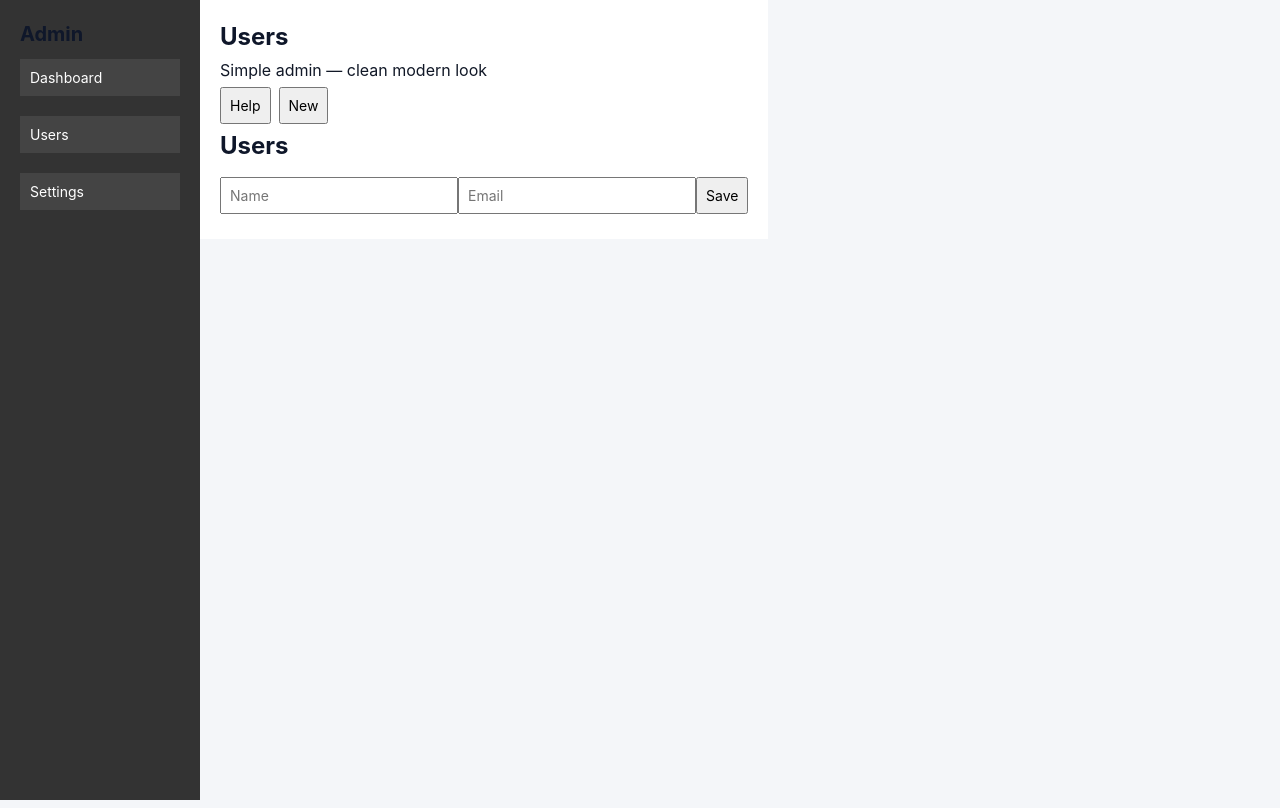
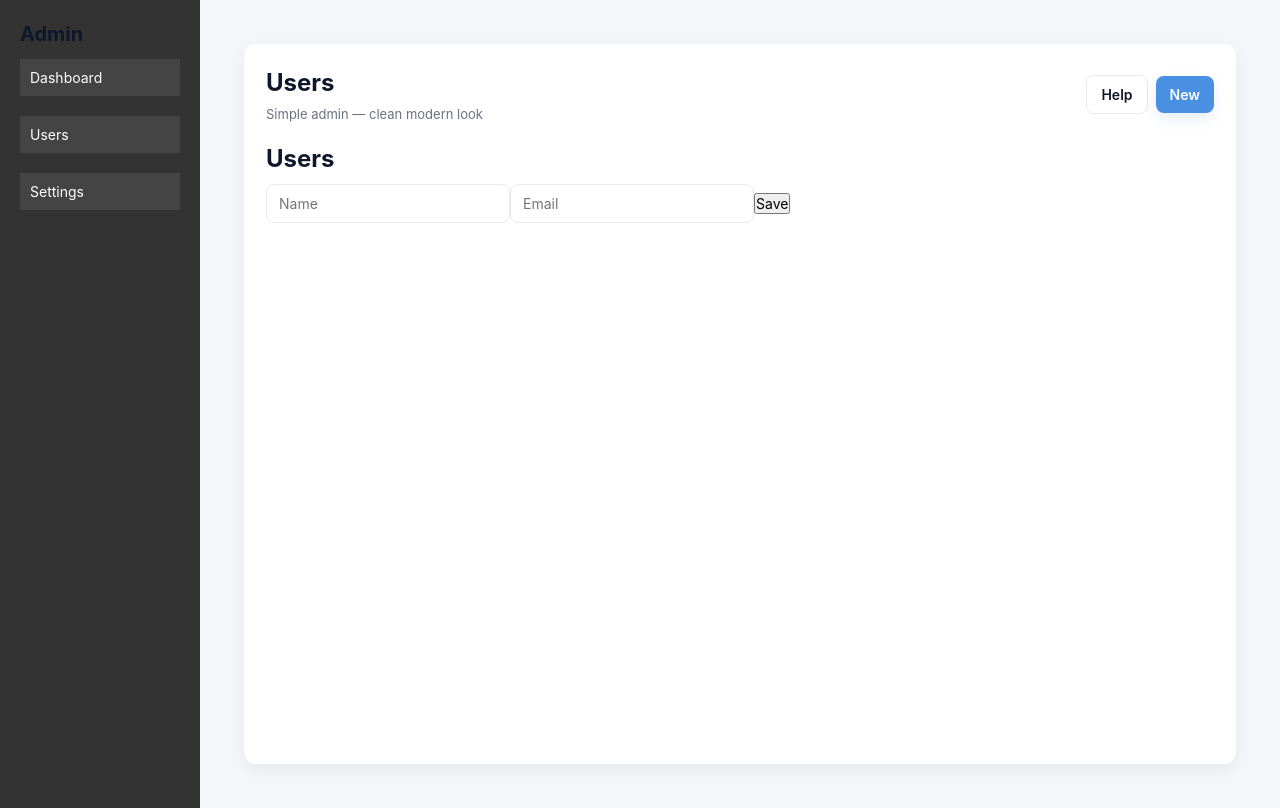
Before and after one commit to Sarthak-1729/React-admin-panel, a React (Create React App) app: page / in a window 1280 px wide. Both pictures are taken after a click on the button "Users". Built offline with nearby package versions, Linux system fonts and the light colour scheme; the HTML template or start-up script is replaced by a standard one.

Commit message:
Update App.css

```diff
--- a/src/App.css
+++ b/src/App.css
@@ -1,30 +1,148 @@
+/* Layout */
 .app-container {
-display: flex;
-height: 100vh;
+  display: flex;
+  min-height: 100vh;
+  gap: 0;
 }
 
-
-.content {
-flex: 1;
-padding: 20px;
-background: white;
+/* Top header inside content */
+.main-wrapper {
+  flex: 1;
+  display: flex;
+  flex-direction: column;
+  min-height: 100vh;
 }
 
-
-input, button {
-padding: 8px;
-margin: 5px 0;
+/* Page content area with card feel */
+.content {
+  padding: 24px;
+  background: transparent; /* body already has bg */
+  flex: 1;
 }
 
-
-button {
-cursor: pointer;
+/* Inner card (white panel) */
+.panel {
+  background: var(--card);
+  border-radius: 12px;
+  padding: 22px;
+  margin: 20px;
+  box-shadow: 0 6px 18px rgba(12, 23, 38, 0.06);
+  min-height: calc(100vh - 80px);
 }
 
+/* Header row (title + optional actions) */
+.header-row {
+  display: flex;
+  align-items: center;
+  justify-content: space-between;
+  gap: 10px;
+  margin-bottom: 18px;
+}
+
+/* Small subtitle text */
+.subtitle {
+  color: var(--muted);
+  font-size: 13px;
+}
+
+/* Inputs */
+input {
+  padding: 10px 12px;
+  border: 1px solid #e6e9ee;
+  border-radius: 8px;
+  outline: none;
+  transition: box-shadow .15s, border-color .15s;
+}
+
+input:focus {
+  border-color: var(--primary);
+  box-shadow: 0 0 6px rgba(74,144,226,0.18);
+}
+
+/* Forms layout */
+.form-row {
+  display: flex;
+  gap: 12px;
+  align-items: center;
+  margin-bottom: 12px;
+}
+
+/* Buttons */
+.btn {
+  padding: 10px 14px;
+  border-radius: 8px;
+  border: none;
+  cursor: pointer;
+  font-weight: 600;
+  font-size: 14px;
+  transition: transform .08s ease, box-shadow .12s ease;
+}
+
+.btn-primary {
+  background: var(--primary);
+  color: white;
+  box-shadow: 0 6px 14px rgba(58,115,196,0.12);
+}
+
+.btn-primary:hover { background: var(--primary-dark); transform: translateY(-1px); }
+
+.btn-ghost {
+  background: transparent;
+  border: 1px solid #e6e9ee;
+  color: #111827;
+}
+
+.btn-danger {
+  background: #ef4444;
+  color: white;
+}
+
+/* User cards list */
+.user-list {
+  margin-top: 12px;
+}
 
 .user-card {
-background: #eee;
-padding: 10px;
-margin-bottom: 10px;
-border-radius: 5px;
+  display: flex;
+  align-items: center;
+  justify-content: space-between;
+  gap: 12px;
+  background: linear-gradient(180deg, rgba(255,255,255,0.98), rgba(250,250,250,0.98));
+  padding: 14px;
+  border-radius: 10px;
+  border: 1px solid #f0f2f5;
+  margin-bottom: 12px;
 }
+
+.user-left {
+  display: flex;
+  gap: 12px;
+  align-items: center;
+}
+
+.avatar {
+  width: 44px;
+  height: 44px;
+  border-radius: 10px;
+  background: linear-gradient(135deg,#dbeafe,#e9f5ff);
+  display: inline-flex;
+  align-items: center;
+  justify-content: center;
+  font-weight: 700;
+  color: #064e3b;
+}
+
+/* User name + email */
+.user-meta { display:flex; flex-direction: column; }
+.user-meta strong { font-size: 15px; color: #0f172a; }
+.user-meta span { font-size: 13px; color: var(--muted); }
+
+/* Action buttons */
+.user-actions { display:flex; gap:8px; }
+
+/* Responsive: small screens */
+@media (max-width: 720px) {
+  .app-container { flex-direction: column; }
+  .panel { margin: 12px; min-height: auto; }
+  .sidebar { width: 100% !important; border-radius: 0 0 8px 8px; }
+}
```
